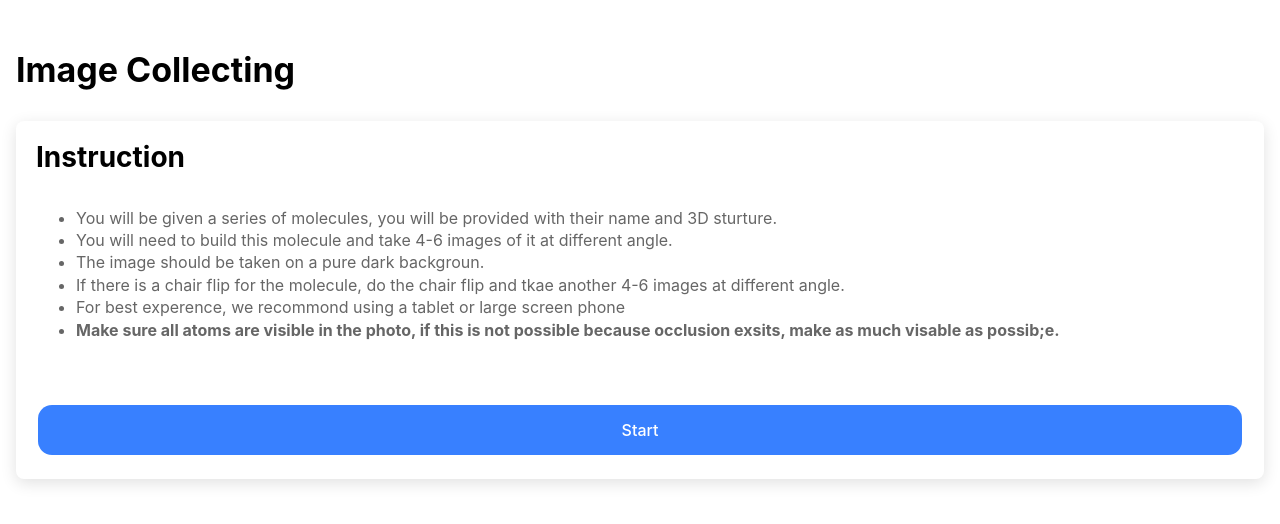
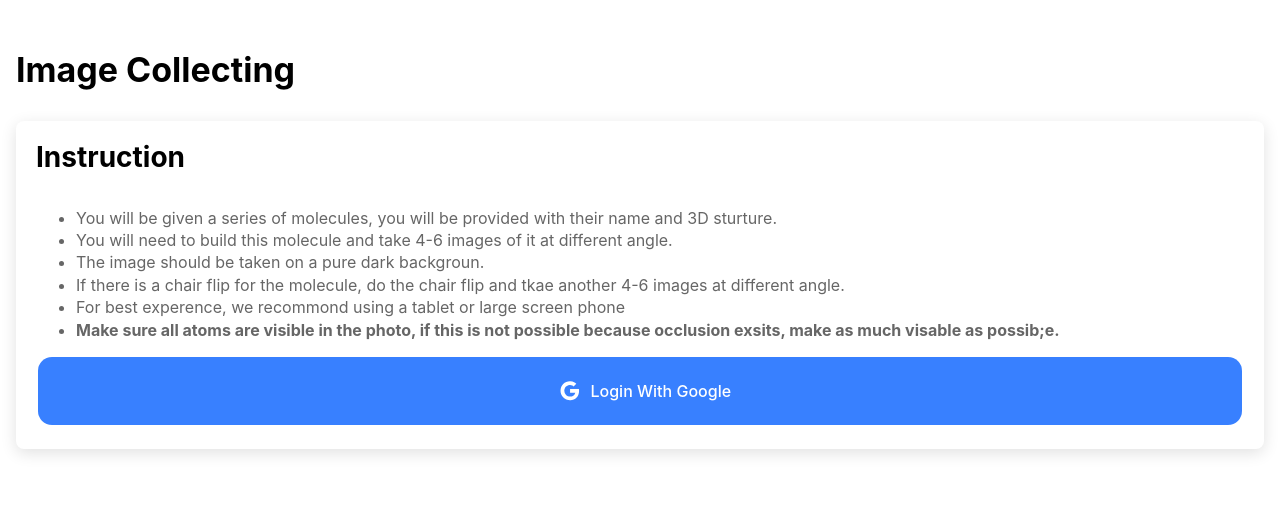
Before and after one commit to weathon/SMILES-collecting, a React (Vite) app in the folder image-collecting/: page /home in a window 1280 px wide. Shown: the top 524 px of the page. Built offline with nearby package versions, Linux system fonts and the light colour scheme.

Commit message:
finished login

```diff
--- a/image-collecting/package.json
+++ b/image-collecting/package.json
@@ -19,7 +19,9 @@
     "@capacitor/status-bar": "5.0.6",
     "@ionic/react": "^7.0.0",
     "@ionic/react-router": "^7.0.0",
-    "@supabase/supabase-js": "^2.38.2",
+    "@supabase/auth-ui-react": "^0.4.6",
+    "@supabase/auth-ui-shared": "^0.1.8",
+    "@supabase/supabase-js": "^2.38.4",
     "@types/react-router": "^5.1.20",
     "@types/react-router-dom": "^5.3.3",
     "ionicons": "^7.0.0",
@@ -42,7 +44,7 @@
     "eslint-plugin-react": "^7.32.2",
     "jsdom": "^22.1.0",
     "typescript": "^5.1.6",
-    "vite": "^4.3.9",
+    "vite": "4.5.0",
     "vitest": "^0.32.2"
   },
   "description": "An Ionic project"
--- a/image-collecting/src/pages/Home.tsx
+++ b/image-collecting/src/pages/Home.tsx
@@ -1,6 +1,9 @@
-import { IonButton, IonCard, IonCardContent, IonCardHeader, IonCardSubtitle, IonCardTitle, IonContent, IonHeader, IonInput, IonPage, IonTitle, IonToolbar } from '@ionic/react';
+import { IonButton, IonCard, IonCardContent, IonCardHeader, IonCardSubtitle, IonCardTitle, IonContent, IonHeader, IonIcon, IonInput, IonPage, IonTitle, IonToolbar } from '@ionic/react';
 import ExploreContainer from '../components/ExploreContainer';
 import './Home.css';
+import { logoGoogle } from 'ionicons/icons';
+import { createClient } from "@supabase/supabase-js";
+const supabase = createClient('https://vcjgznqnyqmvkrommoyb.supabase.co', 'eyJhbGciOiJIUzI1NiIsInR5cCI6IkpXVCJ9.eyJpc3MiOiJzdXBhYmFzZSIsInJlZiI6InZjamd6bnFueXFtdmtyb21tb3liIiwicm9sZSI6ImFub24iLCJpYXQiOjE2OTc4MzY5NzEsImV4cCI6MjAxMzQxMjk3MX0.brt6zUmcuPJxpgyj42j8Mhd80KfXtmwtz0j52QjeC4o')
 
 const Home: React.FC = () => {
   return (
@@ -35,18 +38,32 @@ const Home: React.FC = () => {
               </li>
               <li> <b>Make sure all atoms are visible in the photo, if this is not possible because occlusion exsits, make as much visable as possib;e.</b></li>
             </ul>
-            <IonInput id="id">Volunteer ID:</IonInput>
-            <IonButton expand="block" onClick={()=>{
+            {/* <IonInput id="id">Volunteer ID:</IonInput> */}
+            <IonButton expand="block" onClick={() => {
               //@ts-ignore
-             const id=document.getElementById("id").value;
-             if(id)
-             {
+              //  const id=document.getElementById("id").value;
+              //  if(id)
+              //  {
+              //   window.location.href = "/main"
+              //  }
+              //  else{
+              //   alert("Please enter volunteer ID")
+              //  }
+              supabase.auth.getUser().then(user => {
+                if (!user.data.user) {
+                  supabase.auth.signInWithOAuth({
+                    provider: 'google',
+                  })
+                }
+                else {
                   window.location.href = "/main"
                 }
-             else{
-              alert("Please enter volunteer ID")
-             }
-            }}>Start</IonButton>
+              })
+
+            }}>
+
+              <IonIcon icon={logoGoogle} style={{ padding: "10px" }}></IonIcon>
+              Login With Google</IonButton>
           </IonCardContent>
         </IonCard>
       </IonContent>
--- a/image-collecting/tsconfig.json
+++ b/image-collecting/tsconfig.json
@@ -7,7 +7,7 @@
     "skipLibCheck": true,
     "esModuleInterop": false,
     "allowSyntheticDefaultImports": true,
-    "strict": true,
+    "strict": false,
     "forceConsistentCasingInFileNames": true,
     "module": "ESNext",
     "moduleResolution": "Node",
```
Also changed, not shown: image-collecting/src/App.tsx (+15 -4 lines), 1 other file (tests, documents, lock files or other folders). Lines whose indentation alone changed are shown as unchanged.
